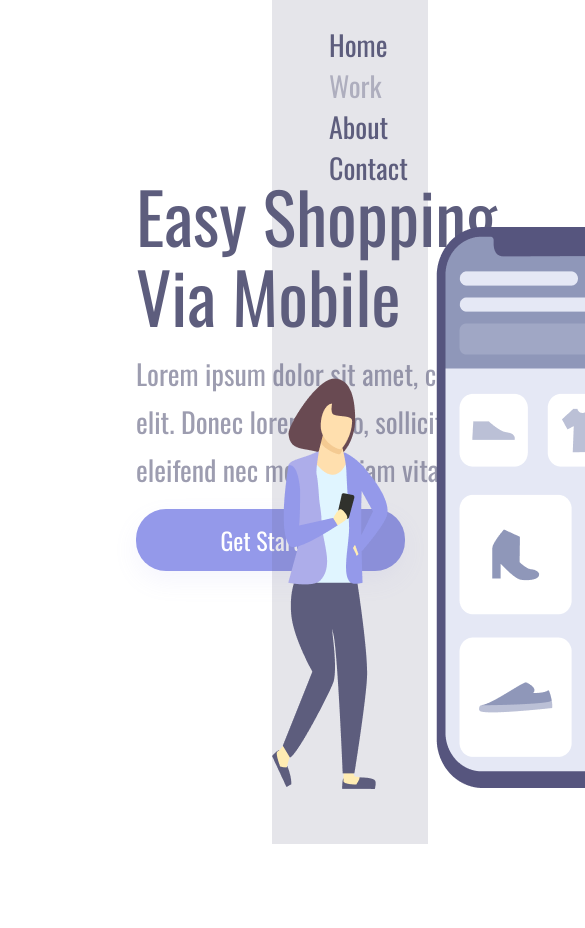
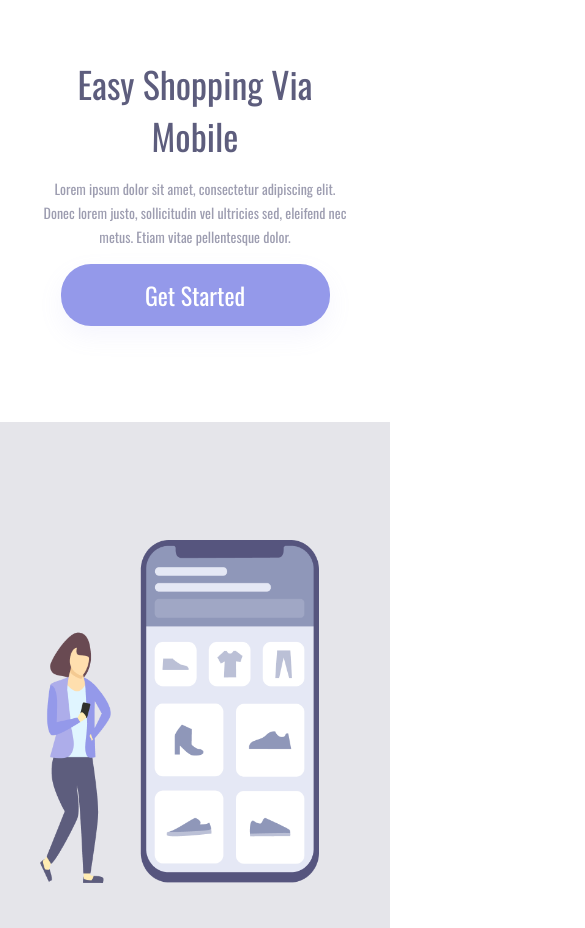
Before and after one commit to JamileMacedo/Mobile, a plain HTML site: page index.html in a window 390 px wide. Shown: the top 928 px of the page, 585 px wide, since content can reach past the window. Before the commit the page ends 844 px from the top, so only its background shows below. Drawn offline with nearby package versions, Linux system fonts and the light colour scheme.

Commit message:
alteração css e imagens novas

```diff
--- a/styles.css
+++ b/styles.css
@@ -103,3 +103,56 @@ a:active {
 header {
   margin: 24px 0 0 57px;
 }
+
+@media screen and (max-width: 900px){
+  .rigth {
+    width: 100%;
+    height: 50%;
+    padding: 0;
+    margin: 0;
+}
+
+.left {
+  display: block;
+  height: auto;
+  width: 100%;
+  position: static;
+  padding: 40px;
+}
+ img {
+  position: static;
+  max-width: 90%;
+ }
+
+ header {
+  display: none;
+ }
+
+ h1 {
+  font-size: 36px;
+  line-height: 52px;
+  width: auto;
+  margin: 58px 50px 0 50px;
+  text-align: center;
+}
+
+p {
+  margin: 15px 40px;
+  width: auto;
+  text-align: center;
+  font-size: 14px;
+  line-height: 24px;
+}
+
+button {
+  margin: 0 auto;
+  display: block;
+}
+
+}
+
+@media screen and (max-width: 330px) {
+.left {
+  height: 70%;
+}
+}
```
Also changed, not shown: img/captura-correta.png (added), img/captura-correta2.png (added).
